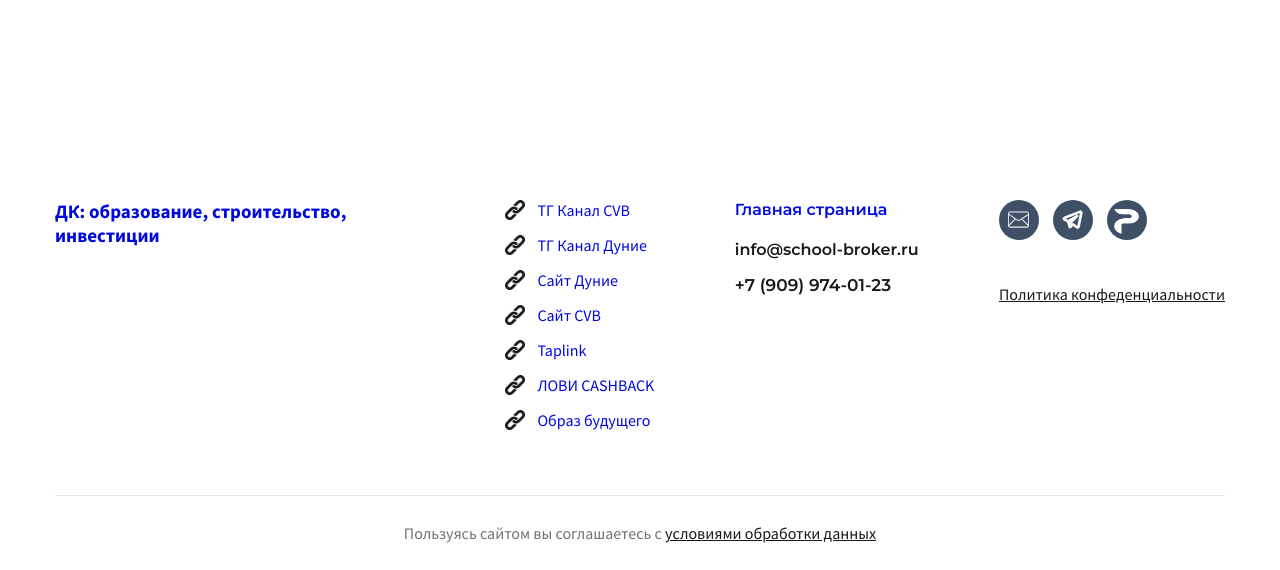
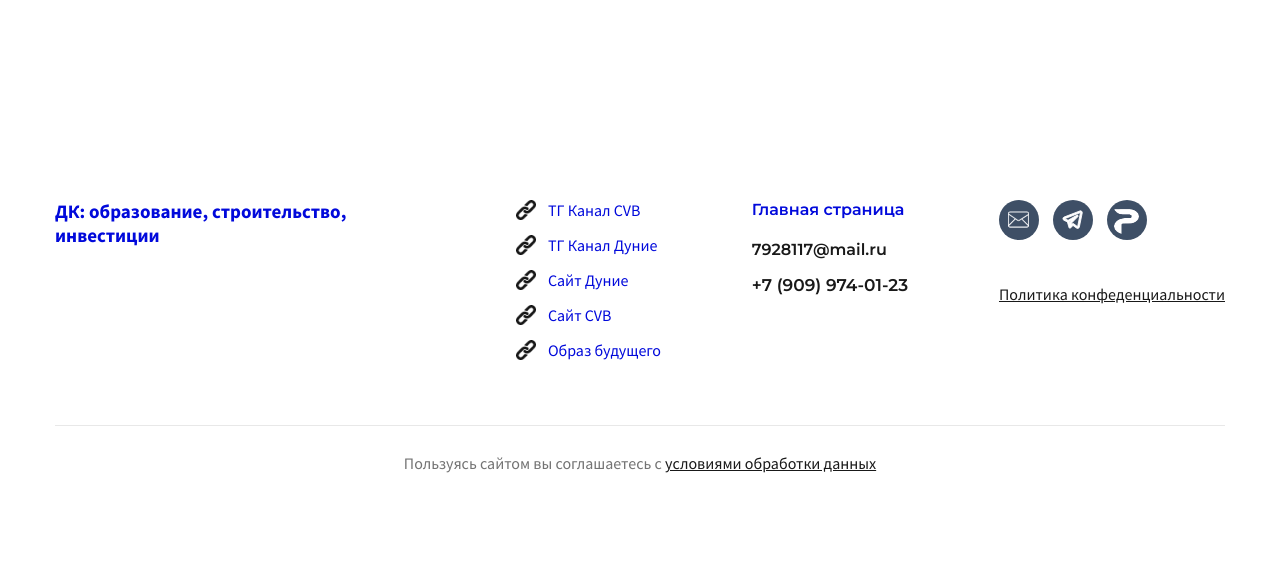
Before and after one commit to hmakhsudov/lawyer_website, a Django app: page /calendar/ in a window 1280 px wide. Shown: the part 300-870 px from the top of the page. After the commit the page ends 773 px from the top, so only its background shows below. Run offline with Django 4.2, Linux system fonts and the light colour scheme; data comes from the database, SQL or seed files in the repository; some libraries are stand-ins or nearby versions.

Commit message:
DK some changes

```diff
--- a/lawyer_website/templates/base.html
+++ b/lawyer_website/templates/base.html
@@ -93,10 +93,10 @@
                                     href="https://ibcdunie.com">Сайт Дуние</a></li>
                             <li><img src="{% static 'img/link.png' %}" alt=""><a class="footer__links"
                                     href="https://cvb.ooo">Сайт CVB</a></li>
-                            <li><img src="{% static 'img/link.png' %}" alt=""><a class="footer__links"
-                                    href="https://taplink.cc/svetlana_fs">Taplink</a></li>
-                            <li><img src="{% static 'img/link.png' %}" alt=""><a class="footer__links"
-                                    href="https://ref.lovicashback.ru/users/account">ЛОВИ CASHBACK</a></li>
+                            <!-- <li><img src="{% static 'img/link.png' %}" alt=""><a class="footer__links"
+                                    href="https://taplink.cc/svetlana_fs">Taplink</a></li> -->
+                            <!-- <li><img src="{% static 'img/link.png' %}" alt=""><a class="footer__links"
+                                    href="https://ref.lovicashback.ru/users/account">ЛОВИ CASHBACK</a></li> -->
                             <li><img src="{% static 'img/link.png' %}" alt=""><a class="footer__links"
                                     href="https://t.me/Living_water_407">Образ будущего</a></li>
                             <!-- <li><img src="{% static 'img/link.png' %}" alt=""><a class="footer__links"
@@ -111,14 +111,14 @@
                                 style="color: #0109db;">Главная страница</a></li>
 
                         <li><a class="footer__contact_email"
-                                href="mailto:info@school-broker.ru">info@school-broker.ru</a></li>
-                        <li style="margin-top: 10px"><a class="footer__contact_phone" href="tel:+79099740123">+7 (909)
+                            href="mailto:7928117@mail.ru">7928117@mail.ru</a></li>
+                            <li style="margin-top: 10px"><a class="footer__contact_phone" href="tel:+79099740123">+7 (909)
                                 974-01-23</a></li>
 
                     </ul>
                     <div class="footer__info">
                         <div class="footer__social">
-                            <a href="mailto:info@school-broker.ru" target="_blank">
+                            <a href="mailto:" target="_blank">
                                 <i>
                                     <svg fill="#fff" width="21px" version="1.1" id="Layer_1"
                                         xmlns="http://www.w3.org/2000/svg" xmlns:xlink="http://www.w3.org/1999/xlink"
--- a/lawyer_website/templates/index.html
+++ b/lawyer_website/templates/index.html
@@ -1784,7 +1784,7 @@
                                             placeholder="Введите отзыв*">
                                     </div> -->
                                     <button type="submit" class="btn btn_shadow"><span>Запрос
-                                            разъяснения</span></button>
+                                            разъяснений</span></button>
 
 
                                 </form>
```
